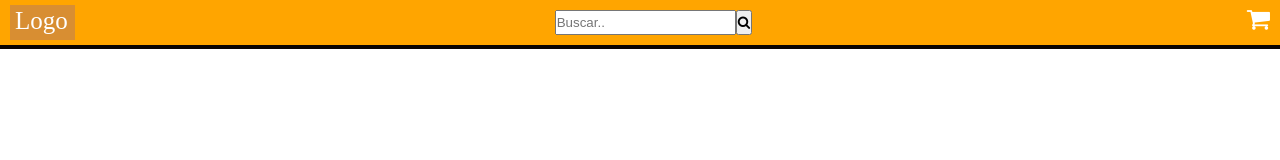
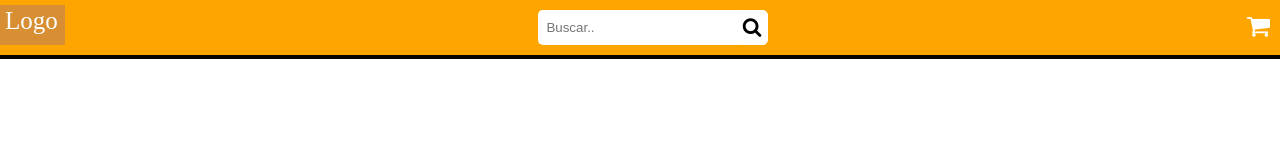
Before and after one commit to jonaalvarez/plataforma-de-cursos-online, a plain HTML site: page index.html in a window 1280 px wide. Drawn offline with Linux system fonts and the light colour scheme.

Commit message:
add flex

```diff
--- a/css/estilos.css
+++ b/css/estilos.css
@@ -18,7 +18,7 @@
     width: 50px;
     display: flex;
     padding: 2px 10px 5px 5px;
-    margin: 5px 0 5px 10px;
+    margin: 5px 0 10px 0px;
 }
 
 .searchBar {
@@ -27,12 +27,30 @@
     justify-content: center;
 }
 
-.searchBar input {
+.searchBar  input{
     width: 100%;
+    border: 3px solid white;
+    border-right: none;
+    padding: 5px;
+    border-radius: 5px 0 0 5px;
+    outline: none;
+    color: #9DBFAF;
+}
+
+.searchBar .iconSearch {
+    width: 40px;
+    height: 35px;
+    border: 1px solid white;
+    background: white;
+    text-align: center;
+    color: black;
+    border-radius: 0 5px 5px 0;
+    cursor: pointer;
+    font-size: 20px;
 }
 
 .cart span{
     display: flex;
     padding: 2px 10px 5px 5px;
-    margin: 5px 0 5px 10px;
+    margin: 12px 0 5px 0px;
 }
--- a/index.html
+++ b/index.html
@@ -14,7 +14,7 @@
     </div>
     <form class="searchBar">
         <input type="text" name="searchbar" placeholder="Buscar..">
-        <button type="submit"><i class="fa fa-search"></i></button>
+        <button type="submit" class="iconSearch"><i class="fa fa-search"></i></button>
     </form>
     <div class="cart">
         <span>
```
